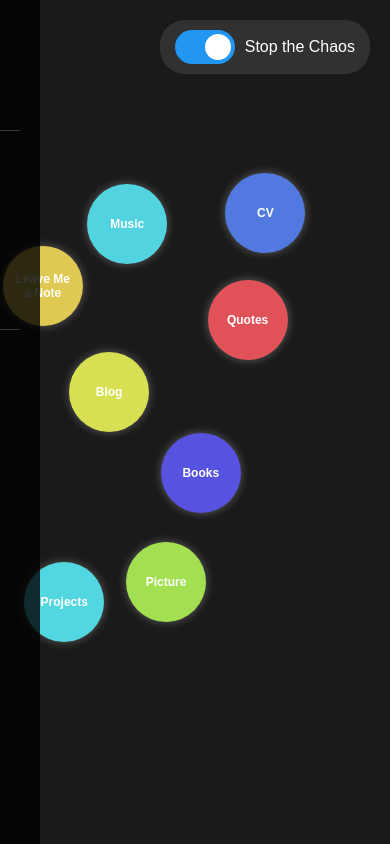
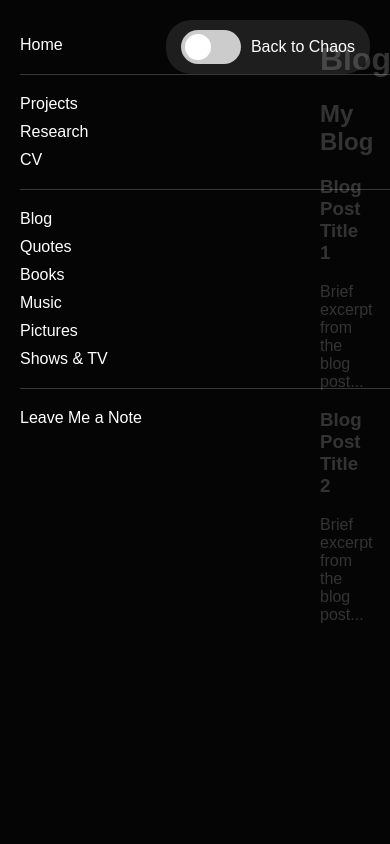
Before and after one commit to gedankener/website, a React (Create React App) app: page /blog in a window 390 px wide. Built offline with nearby package versions, Linux system fonts and the light colour scheme.

Commit message:
basics work now

```diff
--- a/src/App.js
+++ b/src/App.js
@@ -1,5 +1,6 @@
+"use client"
 import React, { useState } from 'react';
-import { BrowserRouter as Router, Route, Routes } from 'react-router-dom';
+import { BrowserRouter as Router, Route, Routes, useNavigate } from 'react-router-dom';
 import HomePage from './pages/HomePage';
 import Sidebar from './components/Sidebar';
 import ToggleSwitch from './components/ToggleSwitch';
@@ -17,19 +18,34 @@ import ShowsTV from './pages/ShowsTV';
 import LeaveNote from './pages/LeaveNote';
 
 const App = () => {
+  return (
+    <Router>
+      <AppContent />
+    </Router>
+  );
+};
+
+const AppContent = () => {
   const [isChaos, setIsChaos] = useState(true);
+  const navigate = useNavigate();
 
-  const handleToggle = () => setIsChaos(!isChaos);
+  const handleToggle = () => {
+    if (isChaos) {
+      setIsChaos(false);
+    } else {
+      navigate('/');
+      setIsChaos(true);
+    }
+  };
 
   return (
-    <Router>
     <div className="app">
       <div className="toggle-container">
         <ToggleSwitch isOn={isChaos} handleToggle={handleToggle} />
       </div>
       <Sidebar isVisible={!isChaos} />
       <Routes>
-          <Route path="/" element={<HomePage isChaos={isChaos} />} />
+        <Route path="/" element={<HomePage isChaos={isChaos} setIsChaos={setIsChaos} />} />
         <Route path="/projects" element={<Projects isChaos={isChaos} />} />
         <Route path="/research" element={<Research isChaos={isChaos} />} />
         <Route path="/cv" element={<CV isChaos={isChaos} />} />
@@ -42,7 +58,6 @@ const App = () => {
         <Route path="/leave-me-a-note" element={<LeaveNote isChaos={isChaos} />} />
       </Routes>
     </div>
-    </Router>
   );
 };
 
--- a/src/components/BubbleAnimation.js
+++ b/src/components/BubbleAnimation.js
@@ -1,9 +1,19 @@
 import React, { useState, useEffect, useCallback } from 'react';
+import { useNavigate } from 'react-router-dom';
 
 const BubbleAnimation = ({ isAnimating }) => {
   const [bubbles, setBubbles] = useState([]);
-
-  const pages = ['Projects', 'Quotes', 'Books', 'Music', 'Picture', 'Blog', 'CV', 'Leave Me a Note'];
+  const navigate = useNavigate();
+  const pages = [
+    { name: 'Projects', path: '/projects' },
+    { name: 'Quotes', path: '/quotes' },
+    { name: 'Books', path: '/books' },
+    { name: 'Music', path: '/music' },
+    { name: 'Pictures', path: '/pictures' },
+    { name: 'Blog', path: '/blog' },
+    { name: 'CV', path: '/cv' },
+    { name: 'Leave Me a Note', path: '/leave-me-a-note' }
+  ];
   const bubbleColors = pages.map(() => `hsl(${Math.random() * 360}, 70%, 60%)`);
 
   const checkCollision = (b1, b2) => {
@@ -62,7 +72,8 @@ const BubbleAnimation = ({ isAnimating }) => {
 
   useEffect(() => {
     setBubbles(pages.map((page, index) => ({
-      page,
+      page: page.name,
+      path: page.path,
       position: {
         x: Math.random() * (window.innerWidth - 100),
         y: Math.random() * (window.innerHeight - 100)
@@ -88,6 +99,10 @@ const BubbleAnimation = ({ isAnimating }) => {
     return () => cancelAnimationFrame(animationFrame);
   }, [isAnimating, moveBubbles]);
 
+  const handleBubbleClick = (path) => {
+    navigate(path);
+  };
+
   return (
     <>
       {bubbles.map((bubble, index) => (
@@ -98,7 +113,9 @@ const BubbleAnimation = ({ isAnimating }) => {
             left: `${bubble.position.x}px`,
             top: `${bubble.position.y}px`,
             backgroundColor: bubble.color,
+            cursor: 'pointer',
           }}
+          onClick={() => handleBubbleClick(bubble.path)}
         >
           {bubble.page}
         </div>
--- a/src/components/PageTemplate.js
+++ b/src/components/PageTemplate.js
@@ -3,16 +3,10 @@ import BubbleAnimation from './BubbleAnimation';
 
 const PageTemplate = ({ title, content, isChaos }) => {
   return (
-    <div className="page-container">
-      {isChaos ? (
-        <BubbleAnimation isAnimating={true} />
-      ) : (
         <div className="page-content">
           <h1>{title}</h1>
           {content}
         </div>
-      )}
-    </div>
   );
 };
 
--- a/src/components/Sidebar.js
+++ b/src/components/Sidebar.js
@@ -3,13 +3,15 @@ import { Link } from 'react-router-dom';
 
 const Sidebar = ({ isVisible }) => {
   const topPages = ['Projects', 'Research', 'CV'];
-  const middlePages = ['Quotes', 'Books', 'Music', 'Pictures', 'Blog', 'Shows & TV'];
+  const middlePages = ['Blog','Quotes', 'Books', 'Music', 'Pictures',  'Shows & TV'];
   const bottomPages = ['Leave Me a Note'];
 
   return (
     <div className={`sidebar ${isVisible ? 'visible' : ''}`}>
       <nav>
         <ul>
+            <li key={"home"}><Link to={`/`}>Home</Link></li>
+          <hr />
           {topPages.map((page, index) => (
             <li key={index}><Link to={`/${page.toLowerCase().replace(/ /g, '-')}`}>{page}</Link></li>
           ))}
--- a/src/components/ToggleSwitch.js
+++ b/src/components/ToggleSwitch.js
@@ -1,13 +1,36 @@
-import React from 'react';
+import React, { useEffect } from 'react';
+import { useNavigate, useLocation } from 'react-router-dom';
 
 const ToggleSwitch = ({ isOn, handleToggle }) => {
+  const navigate = useNavigate();
+  const location = useLocation();
+
+  useEffect(() => {
+    if (location.pathname !== '/' && isOn) {
+      handleToggle();
+    }
+  }, [location.pathname, isOn, handleToggle]);
+
+  const handleChange = () => {
+    if (!isOn || location.pathname === '/') {
+      handleToggle();
+      if (!isOn) navigate('/');
+    }
+  };
+
   return (
     <div className="toggle-switch-container">
       <label className="toggle-switch">
-        <input type="checkbox" checked={isOn} onChange={handleToggle} />
+        <input
+          type="checkbox"
+          checked={isOn && location.pathname === '/'}
+          onChange={handleChange}
+        />
         <span className="slider round"></span>
       </label>
-      <span className="toggle-label">{isOn ? "Stop the Chaos" : "Back to Chaos"}</span>
+      <span className="toggle-label">
+        {location.pathname === '/' ? (isOn ? "Stop the Chaos" : "Back to Chaos") : "Back to Chaos"}
+      </span>
     </div>
   );
 };
--- a/src/pages/Blog.js
+++ b/src/pages/Blog.js
@@ -16,7 +16,7 @@ const Blog = ({ isChaos }) => {
     </>
   );
 
-  return <PageTemplate title="Blog" content={content} isChaos={isChaos} />;
+  return <PageTemplate title="Blog" content={content} isChaos={false} />;
 };
 
 export default Blog;
--- a/src/pages/HomePage.js
+++ b/src/pages/HomePage.js
@@ -1,15 +1,15 @@
 import React from 'react';
 import BubbleAnimation from '../components/BubbleAnimation';
 
-const HomePage = ({ isChaos }) => {
+const HomePage = ({ isChaos, setIsChaos }) => {
   return (
-    <div className="home-page">
+    <div className="home-page" >
       {isChaos ? (
-        <BubbleAnimation isAnimating={true} />
+        <BubbleAnimation isAnimating={isChaos} setIsChaos={setIsChaos} />
       ) : (
-        <div className="home-content">
-          <h1>Welcome to Gedankener</h1>
-          <p>Explore my thoughts, projects, and interests through this interactive website.</p>
+        <div className="welcome-message" style={{ marginLeft : 300}}>
+          <h1>Welcome to My Website</h1>
+          <p>Please use the sidebar to navigate.</p>
         </div>
       )}
     </div>
--- a/src/styles/index.css
+++ b/src/styles/index.css
@@ -80,19 +80,20 @@ input:checked + .slider:before {
 
 .sidebar {
   position: fixed;
-  left: -200px;
   top: 0;
+  left: 0;
   width: 200px;
   height: 100%;
   background-color: rgba(0, 0, 0, 0.8);
   padding: 20px;
   z-index: 10;
   overflow-y: auto;
-  transition: left 0.3s ease;
+  transform: translateX(-100%);
+  transition: transform 0.3s ease;
 }
 
 .sidebar.visible {
-  left: 0;
+  transform: translateX(0);
 }
 
 .sidebar ul {
@@ -126,11 +127,18 @@ input:checked + .slider:before {
   display: flex;
   justify-content: center;
   align-items: center;
+  transition: margin-left 0.3s ease;
+}
+
+.sidebar.visible + .page-container {
+  margin-left: 200px;
 }
 
 .page-content {
   max-width: 800px;
   padding: 20px;
+  margin-left: 300px;
+  transition: margin-left 0.3s ease;
 }
 
 .bubble {
@@ -169,4 +177,12 @@ input:checked + .slider:before {
     height: 80px;
     font-size: 12px;
   }
+
+  .sidebar {
+    width: 100%;
+  }
+
+  .sidebar.visible + .page-container {
+    margin-left: 0;
+  }
 }
```
Lines whose indentation alone changed are shown as unchanged.
